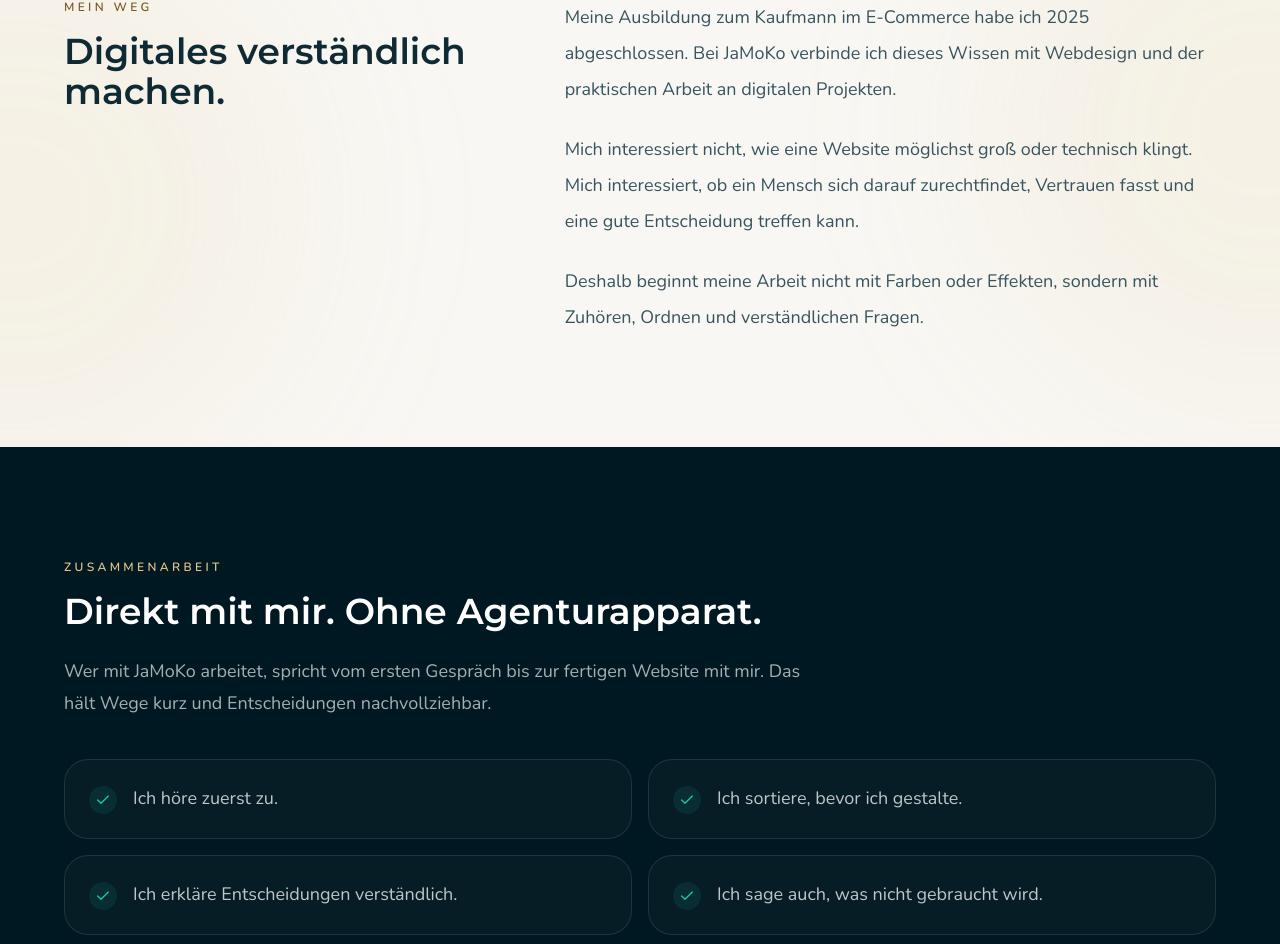
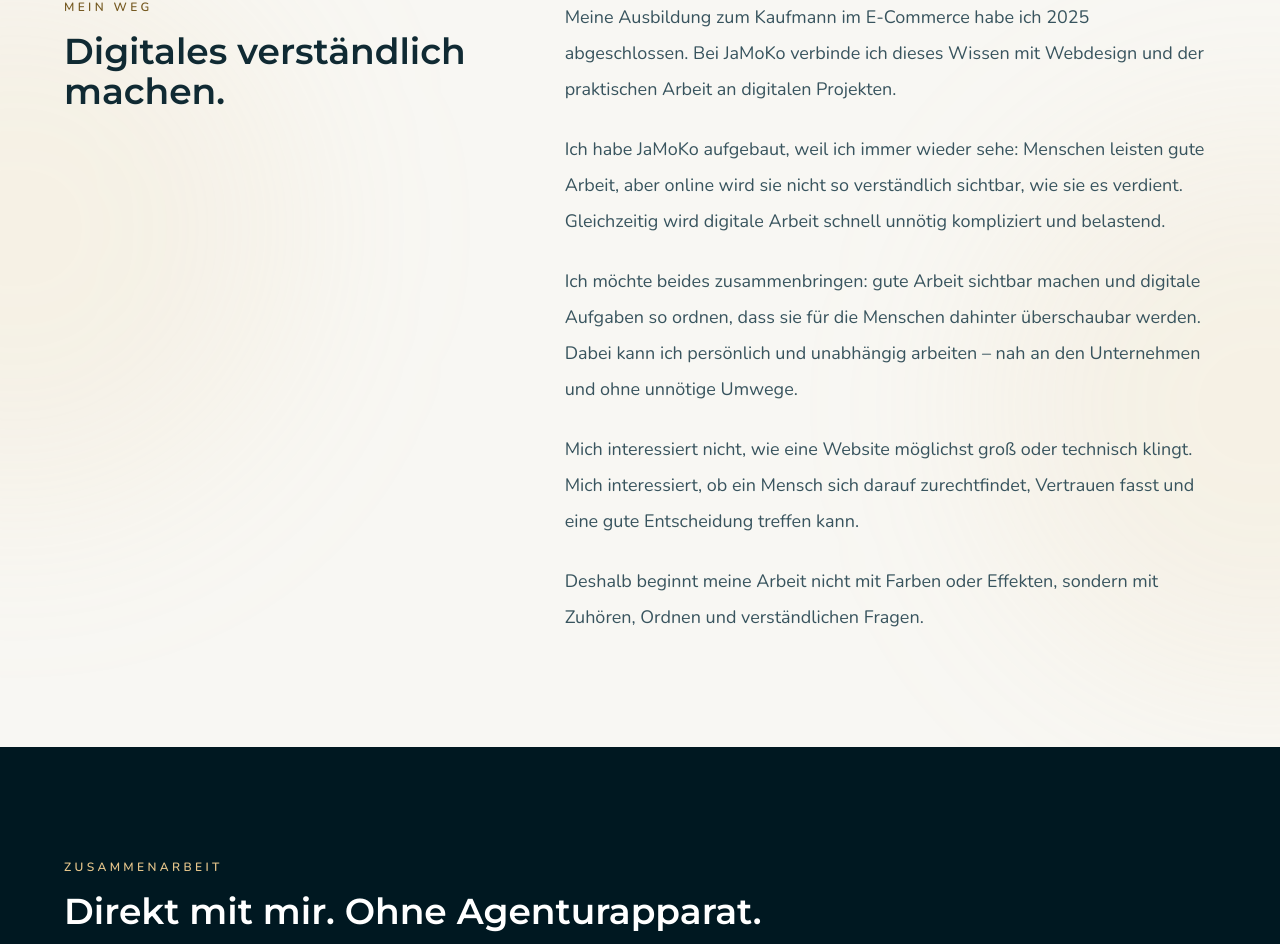
Before and after one commit to Jamoko112026/Jamoko-v1, a Next.js app: page /mo in a window 1280 px wide. Shown: the part 1289-2233 px from the top of the page. Built offline with nearby package versions, Linux system fonts and the light colour scheme.

Commit message:
Add Mo's personal motivation

```diff
--- a/app/mo/page.tsx
+++ b/app/mo/page.tsx
@@ -119,6 +119,19 @@ export default function MoPage() {
               Webdesign und der praktischen Arbeit an digitalen Projekten.
             </p>
             <p>
+              Ich habe JaMoKo aufgebaut, weil ich immer wieder sehe: Menschen
+              leisten gute Arbeit, aber online wird sie nicht so verständlich
+              sichtbar, wie sie es verdient. Gleichzeitig wird digitale Arbeit
+              schnell unnötig kompliziert und belastend.
+            </p>
+            <p>
+              Ich möchte beides zusammenbringen: gute Arbeit sichtbar machen
+              und digitale Aufgaben so ordnen, dass sie für die Menschen
+              dahinter überschaubar werden. Dabei kann ich persönlich und
+              unabhängig arbeiten – nah an den Unternehmen und ohne unnötige
+              Umwege.
+            </p>
+            <p>
               Mich interessiert nicht, wie eine Website möglichst groß oder
               technisch klingt. Mich interessiert, ob ein Mensch sich darauf
               zurechtfindet, Vertrauen fasst und eine gute Entscheidung treffen
```
